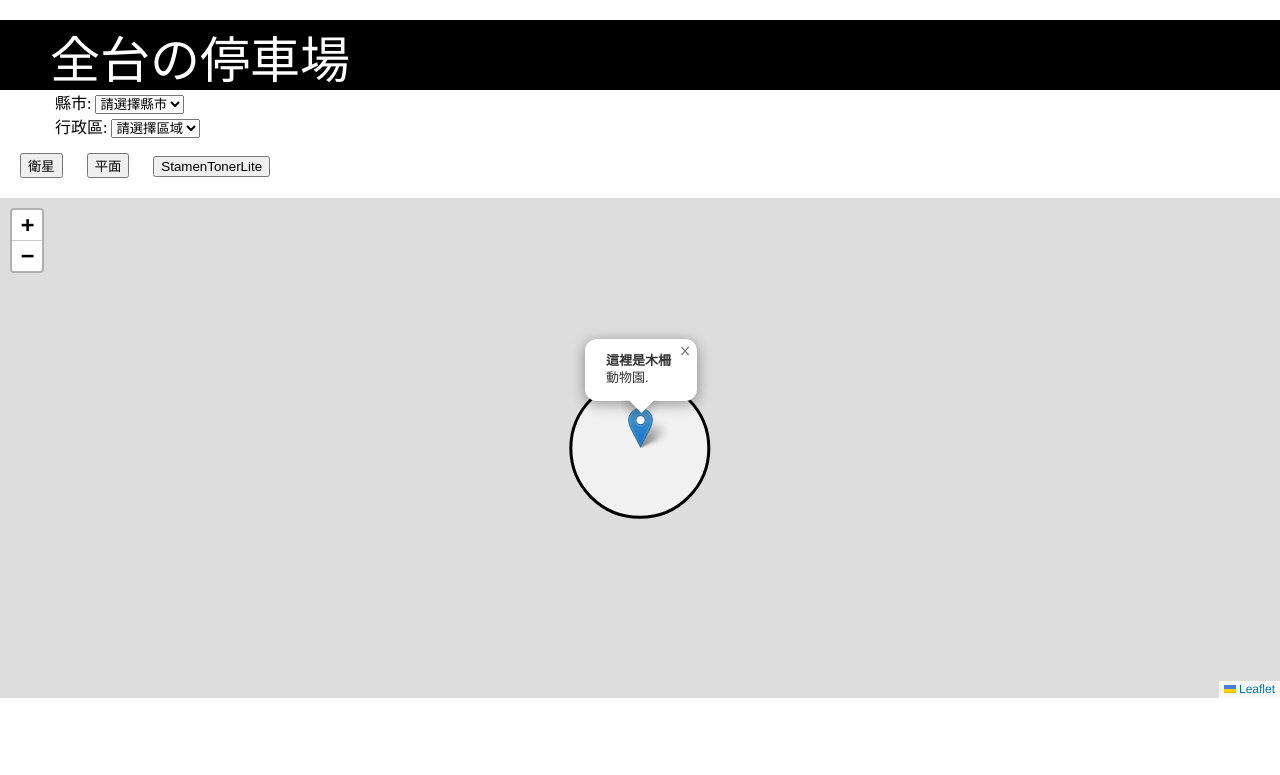
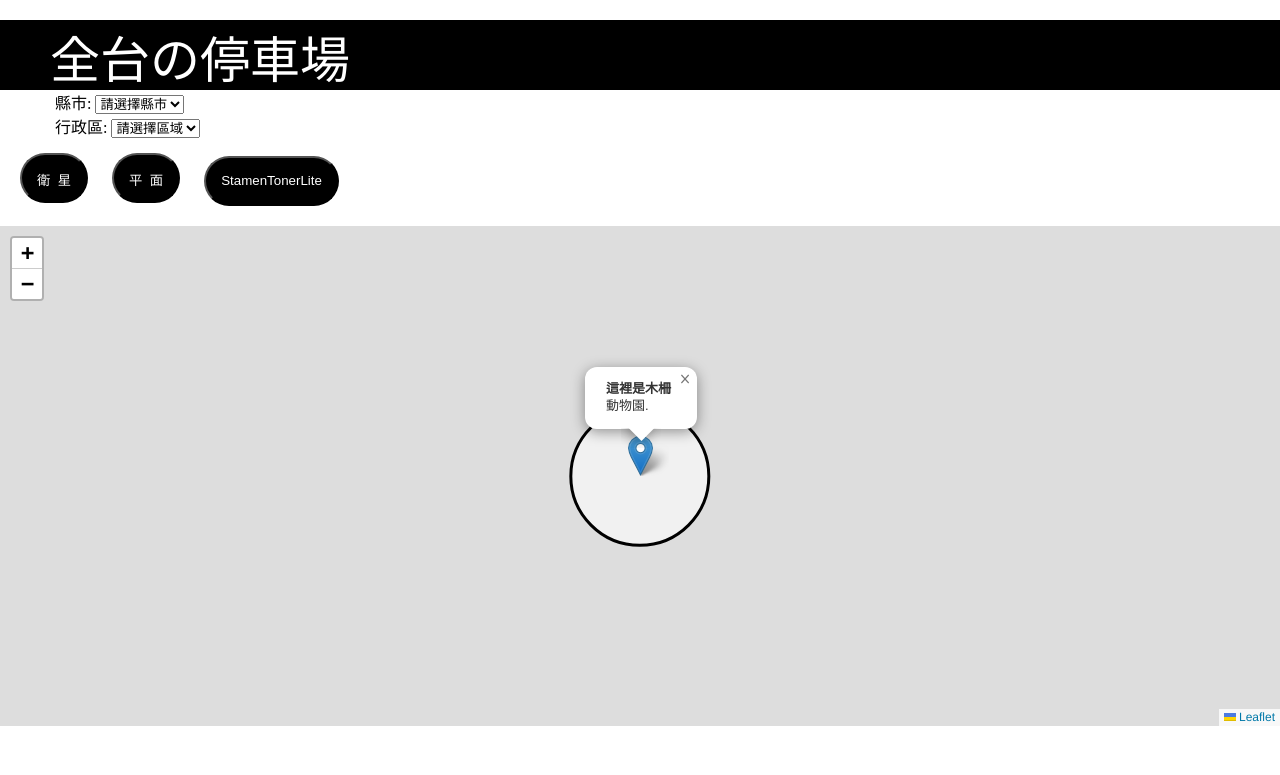
Before and after one commit to XIODA/parkinglot, a PHP site: page / in a window 1280 px wide. Shown: the top 775 px of the page. Run offline with PHP 8.4, Linux system fonts and the light colour scheme; data that the repository does not hold is empty; some libraries are stand-ins or nearby versions.

Commit message:
更改按鈕css

```diff
--- a/index.php
+++ b/index.php
@@ -44,15 +44,29 @@
         }
 
         .map {
+            height: 50px;
             margin-left: 20px;
             margin-top: 15px;
+            background-color: black;
+            color: white;
+            border-radius: 25px;
+            cursor: pointer;
+            padding:15px;
+            min-height:30px;
+
+        }
+        .map:hover {
+            background-color: gray;
+            color:white;
         }
 
         #map {
             margin-top: 20px;
             /* width: 500px; */
             height: 500px;
+
         }
+
     </style>
 </head>
 <form action="" method="post">
@@ -75,8 +89,8 @@
     </select>
 </form>
 <form action="" method="post">
-    <input type="button" id="3d" value="衛星" class="map" onclick="threeD()">
-    <input type="button" id="2d" value="平面" class="map" onclick="twoD()">
+    <input type="button" id="3d" value="衛  星" class="map" onclick="threeD()">
+    <input type="button" id="2d" value="平  面" class="map" onclick="twoD()">
     <input type="button" id="Stamen" value="StamenTonerLite" class="map" onclick="Sta()">
 </form>
 
```
